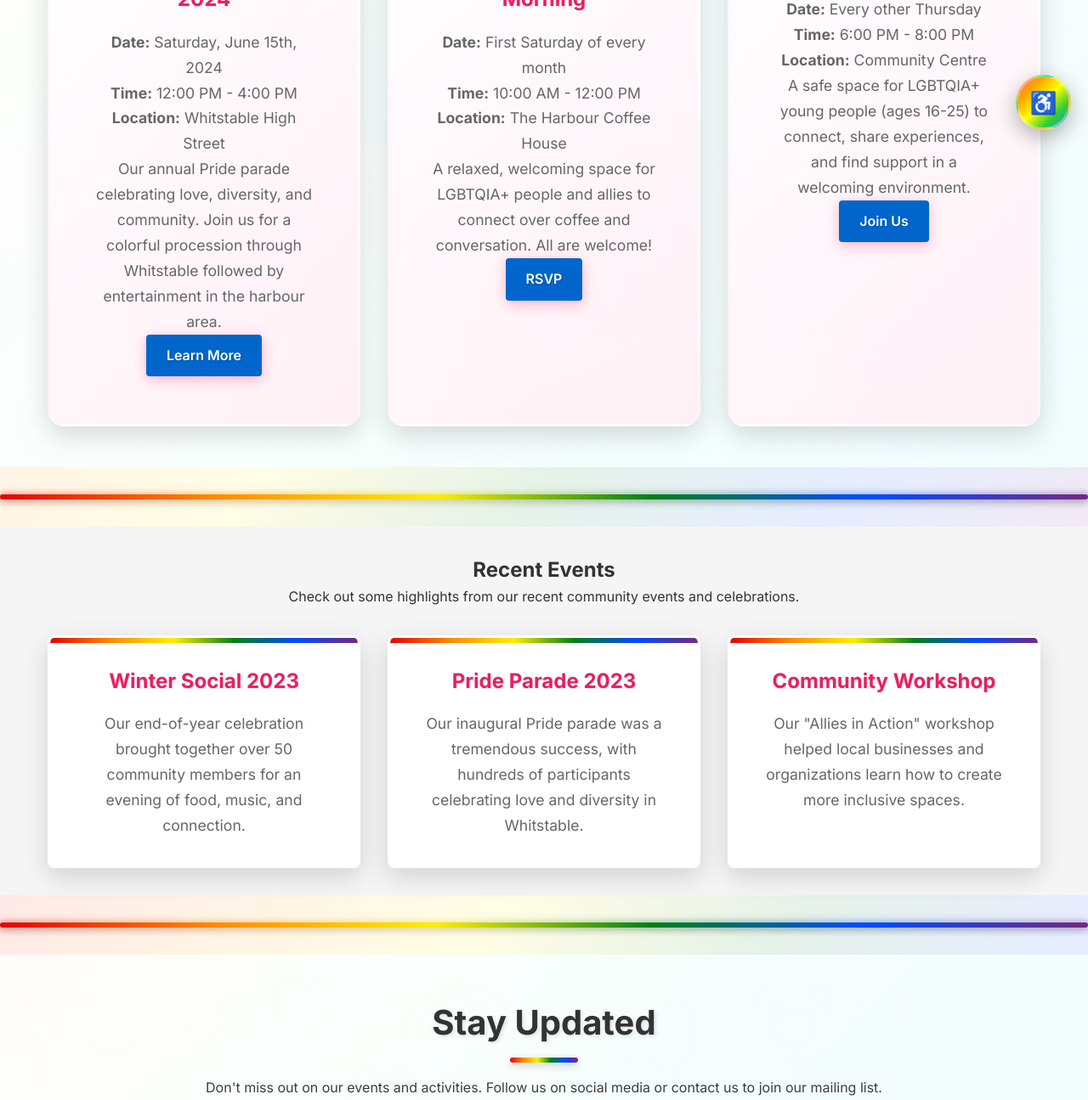
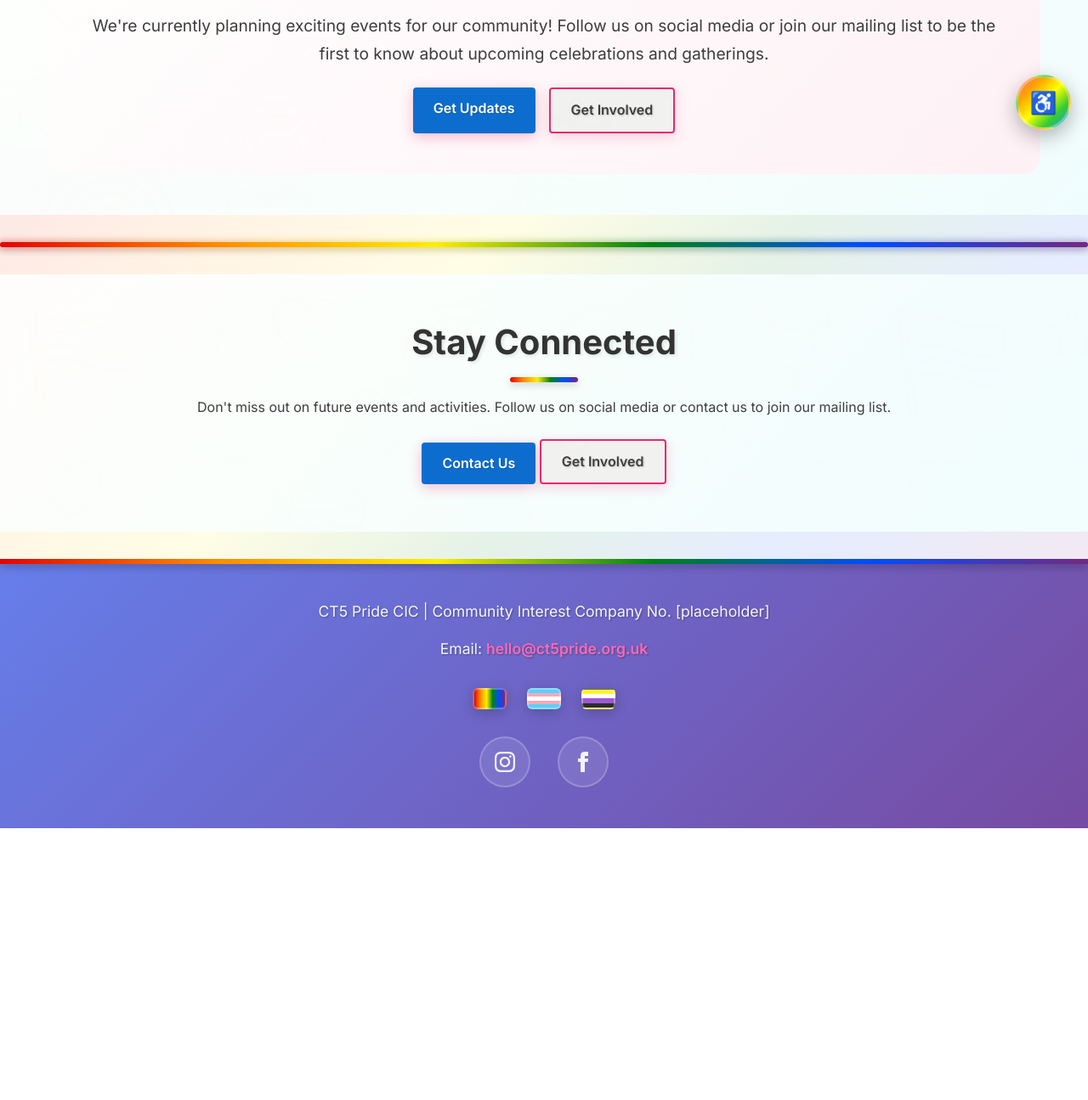
Before and after one commit to CT5-Pride-C-I-C/CT5-Pride, a plain HTML site: page events.html in a window 1280 px wide. Shown: the part 627-1922 px from the top of the page at 85% size. After the commit the page ends 1602 px from the top, so only its background shows below. Drawn offline with Linux system fonts and the light colour scheme.

Commit message:
Removal of pride hoover

```diff
--- a/css/style.css
+++ b/css/style.css
@@ -440,7 +440,7 @@ header.scrolled {
   }
 }
 
-/* Enhanced Navigation Styles with Vibrant Colors */
+/* Enhanced Navigation Styles with Simple Hover Effects */
 nav ul {
   display: flex;
   list-style: none;
@@ -466,28 +466,11 @@ nav a {
   overflow: hidden;
 }
 
-nav a::before {
-  content: '';
-  position: absolute;
-  top: 0;
-  left: -100%;
-  width: 100%;
-  height: 100%;
-  background: var(--warm-gradient);
-  transition: left 0.4s ease;
-  z-index: -1;
-  border-radius: 20px;
-}
-
-nav a:hover::before {
-  left: 0;
-}
-
 nav a:hover {
-  color: white;
+  color: var(--primary);
+  background: rgba(233, 30, 99, 0.1);
   transform: translateY(-2px);
-  box-shadow: 0 4px 15px rgba(0, 0, 0, 0.2);
-  text-shadow: 1px 1px 2px rgba(0, 0, 0, 0.3);
+  box-shadow: 0 4px 10px rgba(0, 0, 0, 0.1);
 }
 
 nav a:focus {
--- a/events.html
+++ b/events.html
@@ -53,7 +53,7 @@
         <section class="hero">
             <div class="container">
                 <h1>Events</h1>
-                <p>Join us for celebrations, community gatherings, and events that bring the LGBTQIA+ community together in the CT5 area.</p>
+                <p>Stay updated on upcoming celebrations, community gatherings, and events that bring the LGBTQIA+ community together in the CT5 area.</p>
             </div>
         </section>
 
@@ -63,32 +63,16 @@
         <section class="cta-section">
             <div class="container">
                 <h2>Upcoming Events</h2>
-                <div class="cta-grid">
-                    <div>
-                        <h3>CT5 Pride Parade 2024</h3>
-                        <p><strong>Date:</strong> Saturday, June 15th, 2024<br>
-                        <strong>Time:</strong> 12:00 PM - 4:00 PM<br>
-                        <strong>Location:</strong> Whitstable High Street</p>
-                        <p>Our annual Pride parade celebrating love, diversity, and community. Join us for a colorful procession through Whitstable followed by entertainment in the harbour area.</p>
-                        <a href="#" class="button">Learn More</a>
-                    </div>
-
-                    <div>
-                        <h3>Community Coffee Morning</h3>
-                        <p><strong>Date:</strong> First Saturday of every month<br>
-                        <strong>Time:</strong> 10:00 AM - 12:00 PM<br>
-                        <strong>Location:</strong> The Harbour Coffee House</p>
-                        <p>A relaxed, welcoming space for LGBTQIA+ people and allies to connect over coffee and conversation. All are welcome!</p>
-                        <a href="#" class="button">RSVP</a>
-                    </div>
-
-                    <div>
-                        <h3>Youth Support Group</h3>
-                        <p><strong>Date:</strong> Every other Thursday<br>
-                        <strong>Time:</strong> 6:00 PM - 8:00 PM<br>
-                        <strong>Location:</strong> Community Centre</p>
-                        <p>A safe space for LGBTQIA+ young people (ages 16-25) to connect, share experiences, and find support in a welcoming environment.</p>
-                        <a href="#" class="button">Join Us</a>
+                <div style="text-align: center; padding: var(--spacing-xxl); background: linear-gradient(135deg, rgba(255, 255, 255, 0.95) 0%, rgba(255, 240, 245, 0.95) 100%); border-radius: 20px; border: 3px solid var(--rainbow-gradient); position: relative;">
+                    <div style="position: absolute; top: 0; left: 0; right: 0; height: 6px; background: var(--rainbow-gradient); border-radius: 20px 20px 0 0;"></div>
+                    <h3 style="font-size: 2rem; margin-bottom: var(--spacing-lg); color: var(--primary);">🌈 No Events Currently Scheduled</h3>
+                    <p style="font-size: 1.2rem; line-height: 1.7; margin-bottom: var(--spacing-lg); color: var(--text);">
+                        We're currently planning exciting events for our community! Follow us on social media
+                        or join our mailing list to be the first to know about upcoming celebrations and gatherings.
+                    </p>
+                    <div style="display: flex; gap: var(--spacing-md); justify-content: center; flex-wrap: wrap;">
+                        <a href="contact.html" class="button">Get Updates</a>
+                        <a href="get-involved.html" class="button secondary">Get Involved</a>
                     </div>
                 </div>
             </div>
@@ -96,41 +80,11 @@
 
         <div class="section-divider"></div>
 
-        <!-- Past Events -->
-        <section style="padding: var(--spacing-xl) 0; background: var(--gray);">
-            <div class="container">
-                <h2 class="text-center">Recent Events</h2>
-                <p class="text-center">Check out some highlights from our recent community events and celebrations.</p>
-
-                <div class="cta-grid" style="margin-top: var(--spacing-xl);">
-                    <div style="text-align: center; padding: var(--spacing-xl); background: var(--background); border-radius: var(--border-radius); position: relative;">
-                        <div style="position: absolute; top: 0; left: 0; right: 0; height: 3px; background: var(--rainbow-gradient); border-radius: var(--border-radius) var(--border-radius) 0 0;"></div>
-                        <h3 style="margin-bottom: var(--spacing-md); color: var(--primary);">Winter Social 2023</h3>
-                        <p>Our end-of-year celebration brought together over 50 community members for an evening of food, music, and connection.</p>
-                    </div>
-
-                    <div style="text-align: center; padding: var(--spacing-xl); background: var(--background); border-radius: var(--border-radius); position: relative;">
-                        <div style="position: absolute; top: 0; left: 0; right: 0; height: 3px; background: var(--rainbow-gradient); border-radius: var(--border-radius) var(--border-radius) 0 0;"></div>
-                        <h3 style="margin-bottom: var(--spacing-md); color: var(--primary);">Pride Parade 2023</h3>
-                        <p>Our inaugural Pride parade was a tremendous success, with hundreds of participants celebrating love and diversity in Whitstable.</p>
-                    </div>
-
-                    <div style="text-align: center; padding: var(--spacing-xl); background: var(--background); border-radius: var(--border-radius); position: relative;">
-                        <div style="position: absolute; top: 0; left: 0; right: 0; height: 3px; background: var(--rainbow-gradient); border-radius: var(--border-radius) var(--border-radius) 0 0;"></div>
-                        <h3 style="margin-bottom: var(--spacing-md); color: var(--primary);">Community Workshop</h3>
-                        <p>Our "Allies in Action" workshop helped local businesses and organizations learn how to create more inclusive spaces.</p>
-                    </div>
-                </div>
-            </div>
-        </section>
-
-        <div class="section-divider"></div>
-
-        <!-- Get Involved -->
+        <!-- Stay Connected -->
         <section class="cta-section">
             <div class="container">
-                <h2>Stay Updated</h2>
-                <p class="text-center">Don't miss out on our events and activities. Follow us on social media or contact us to join our mailing list.</p>
+                <h2>Stay Connected</h2>
+                <p class="text-center">Don't miss out on future events and activities. Follow us on social media or contact us to join our mailing list.</p>
 
                 <div class="text-center mt-lg">
                     <a href="contact.html" class="button">Contact Us</a>
```
Also changed, not shown: get-involved.html (+9 -9 lines).
